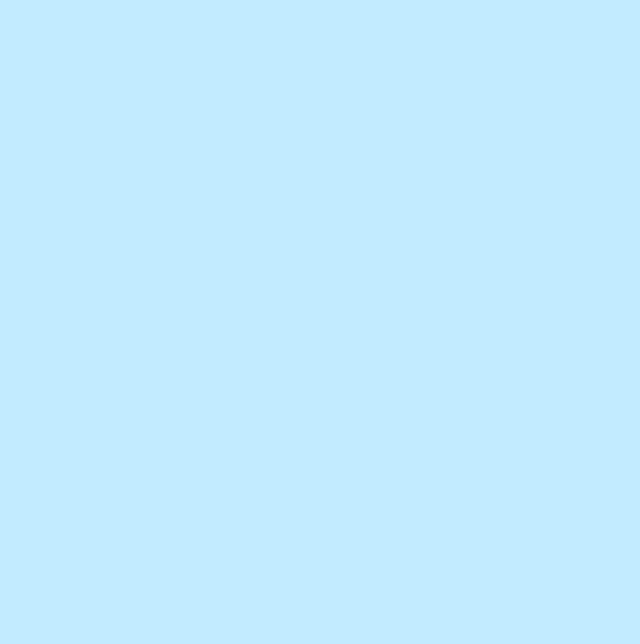
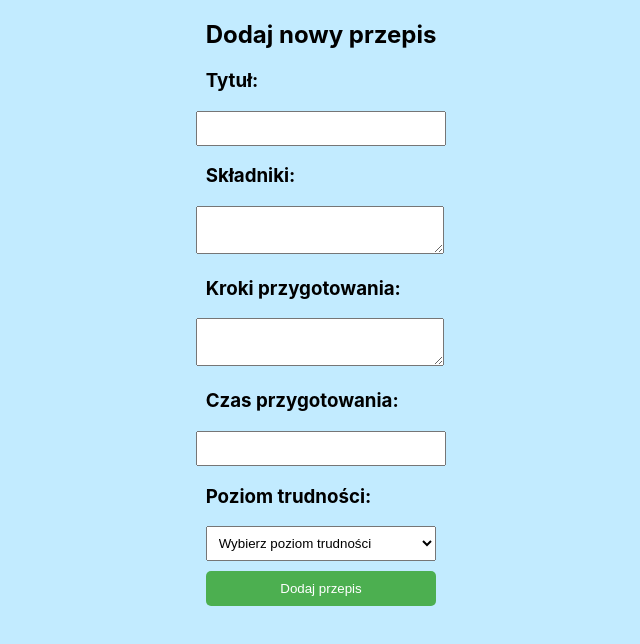
Before and after one commit to oliwiarejman/Culinary-Recipes, a React (Create React App) app in the folder frontend/: page /add-recipe in a window 1280 px wide. Before the commit this address had no page. Shown: the top 644 px of the page, without its empty margins (319-959 px from the left). Built offline with nearby package versions, Linux system fonts and the light colour scheme.

Commit message:
:bulb: Dodanie mozliwosci dodawania i usuwania przepisów

```diff
--- a/frontend/package.json
+++ b/frontend/package.json
@@ -7,6 +7,7 @@
     "@testing-library/react": "^13.4.0",
     "@testing-library/user-event": "^13.5.0",
     "axios": "^1.6.6",
+    "formik": "^2.4.5",
     "react": "^18.2.0",
     "react-dom": "^18.2.0",
     "react-router-dom": "^6.21.3",
--- a/frontend/src/App.js
+++ b/frontend/src/App.js
@@ -4,6 +4,7 @@ import HomePage from "./pages/HomePage";
 import RecipesPage from "./pages/RecipesPage";
 import RecepieDetailsPage from "./pages/RecepieDetailsPage";
 import RegisterPage from "./pages/RegisterPage";
+import AddRecipe from "./components/AddRecipe";
 
 const App = () => {
   return (
@@ -12,6 +13,7 @@ const App = () => {
         <Route path="/" element={<HomePage />} />
         <Route path="/register" element={<RegisterPage />} />
         <Route path="/recipes" element={<RecipesPage />} />
+        <Route path="/add-recipe" element={<AddRecipe />} />
         <Route path="/recipes/:id" element={<RecepieDetailsPage />} />
       </Routes>
     </Router>
--- a/frontend/src/components/AddComment.js
+++ b/frontend/src/components/AddComment.js
@@ -109,8 +109,19 @@ const RecepieDetailsPage = () => {
       <hr />
       {recipe.comments &&
         recipe.comments.map((comment) => (
-          <div key={comment._id}>
-            Komentarz: {comment.comment_text} | Ocena: {comment.rating}
+          <div
+            key={comment._id}
+            style={{
+              marginBottom: "10px",
+              padding: "10px",
+              border: "1px solid #ddd",
+              borderRadius: "8px",
+              backgroundColor: "#56638a",
+            }}
+          >
+            <p>
+              Komentarz: {comment.comment_text} | Ocena: {comment.rating}
+            </p>
             <button onClick={() => handleDeleteComment(comment._id)}>
               Usuń
             </button>
--- /dev/null
+++ b/frontend/src/components/AddRecipe.js
@@ -0,0 +1,126 @@
+import React from "react";
+import { useFormik } from "formik";
+import axios from "axios";
+import { useNavigate } from "react-router-dom";
+
+const AddRecipe = () => {
+  const navigate = useNavigate();
+
+  const formik = useFormik({
+    initialValues: {
+      title: "",
+      ingredients: "",
+      preparation_steps: "",
+      preparation_time: "",
+      difficulty: "",
+    },
+    onSubmit: async (values) => {
+      try {
+        const token = window.localStorage.getItem("token");
+        const headers = { Authorization: `Bearer ${token}` };
+        const response = await axios.post(
+          "http://localhost:3000/api/recipes",
+          values,
+          { headers: headers }
+        );
+
+        if (response.status === 201) {
+          navigate("/recipes");
+        }
+      } catch (error) {
+        console.error("Błąd dodawania przepisu:", error.message);
+      }
+    },
+  });
+
+  return (
+    <div style={{ maxWidth: "400px", margin: "auto" }}>
+      <h2>Dodaj nowy przepis</h2>
+      <form onSubmit={formik.handleSubmit}>
+        <div style={{ marginBottom: "10px" }}>
+          <h3>Tytuł:</h3>
+          <label>
+            <input
+              type="text"
+              name="title"
+              onChange={formik.handleChange}
+              value={formik.values.title}
+              style={{ width: "100%", padding: "8px", marginLeft: "-10px" }}
+            />
+          </label>
+        </div>
+
+        <div style={{ marginBottom: "10px" }}>
+          <h3>Składniki:</h3>
+          <label>
+            <textarea
+              name="ingredients"
+              onChange={formik.handleChange}
+              value={formik.values.ingredients}
+              style={{ width: "100%", padding: "8px", marginLeft: "-10px" }}
+            />
+          </label>
+        </div>
+
+        <div style={{ marginBottom: "10px" }}>
+          <h3>Kroki przygotowania:</h3>
+          <label>
+            <textarea
+              name="preparation_steps"
+              onChange={formik.handleChange}
+              value={formik.values.preparation_steps}
+              style={{ width: "100%", padding: "8px", marginLeft: "-10px" }}
+            />
+          </label>
+        </div>
+
+        <div style={{ marginBottom: "10px" }}>
+          <h3>Czas przygotowania:</h3>
+          <label>
+            <input
+              type="text"
+              name="preparation_time"
+              onChange={formik.handleChange}
+              value={formik.values.preparation_time}
+              style={{ width: "100%", padding: "8px", marginLeft: "-10px" }}
+            />
+          </label>
+        </div>
+
+        <div style={{ marginBottom: "10px" }}>
+          <h3>Poziom trudności:</h3>
+          <label>
+            <select
+              style={{ width: "100%", padding: "8px" }}
+              name="difficulty"
+              value={formik.values.difficulty}
+              onChange={formik.handleChange}
+            >
+              <option value="">Wybierz poziom trudności</option>
+              <option value="łatwy">Łatwy</option>
+              <option value="średni">Średni</option>
+              <option value="trudny">Trudny</option>
+            </select>
+          </label>
+        </div>
+
+        <button
+          type="submit"
+          style={{
+            width: "100%",
+            padding: "10px",
+            background: "#4CAF50",
+            color: "white",
+            border: "none",
+            borderRadius: "5px",
+            cursor: "pointer",
+          }}
+        >
+          Dodaj przepis
+        </button>
+      </form>
+    </div>
+  );
+};
+
+export default AddRecipe;
--- a/frontend/src/pages/RecepieDetailsPage.js
+++ b/frontend/src/pages/RecepieDetailsPage.js
@@ -3,8 +3,10 @@ import LoginForm from "../components/LoginForm";
 import { useParams } from "react-router-dom";
 import axios from "axios";
 import AddComment from "../components/AddComment";
+import { useNavigate } from "react-router-dom";
 
 const RecepieDetailsPage = () => {
+  const navigate = useNavigate();
   let { id } = useParams();
   const [recipe, setRecipe] = useState([]);
   useEffect(() => {
@@ -29,8 +31,30 @@ const RecepieDetailsPage = () => {
     }));
   };
 
+  const handleDeleteRecipe = async () => {
+    try {
+      const token = window.localStorage.getItem("token");
+      const headers = { Authorization: `Bearer ${token}` };
+
+      const response = await axios.delete(
+        `http://localhost:3000/api/recipes/${id}`,
+        { headers: headers }
+      );
+
+      if (response.status === 200) {
+        navigate("/recipes");
+      }
+    } catch (error) {
+      console.error("Błąd usuwania przepisu:", error.message);
+    }
+  };
+
   return (
-    <div>
+    <div
+      style={{
+        margin: "2rem",
+      }}
+    >
       {JSON.stringify(recipe)}
       <h1>Tytuł: {recipe.title}</h1>
       <h3>Składniki: {recipe.ingredients}</h3>
@@ -38,7 +62,9 @@ const RecepieDetailsPage = () => {
       <h3>Czas przygotowania: {recipe.preparation_time}</h3>
       <h3>Poziom trudności: {recipe.difficulty}</h3>
       <h3>Ocena: {recipe.averageRating}</h3>
-
+      <button onClick={handleDeleteRecipe} style={{ marginTop: "20px" }}>
+        Usuń przepis
+      </button>
       <AddComment recipeId={recipe.id} onCommentAdded={handleCommentAdded} />
     </div>
   );
--- a/frontend/src/pages/RecipesPage.js
+++ b/frontend/src/pages/RecipesPage.js
@@ -1,10 +1,14 @@
 import React from "react";
 import RecipeList from "../components/RecipeList";
+import { Link } from "react-router-dom";
 
 const RecipesPage = () => {
   return (
     <div>
       <h1>Recipes Page</h1>
+      <Link to="/add-recipe">
+        <button>Dodaj nowy przepis</button>
+      </Link>
       <RecipeList />
     </div>
   );
```
Also changed, not shown: 1 other file (tests, documents, lock files or other folders).
